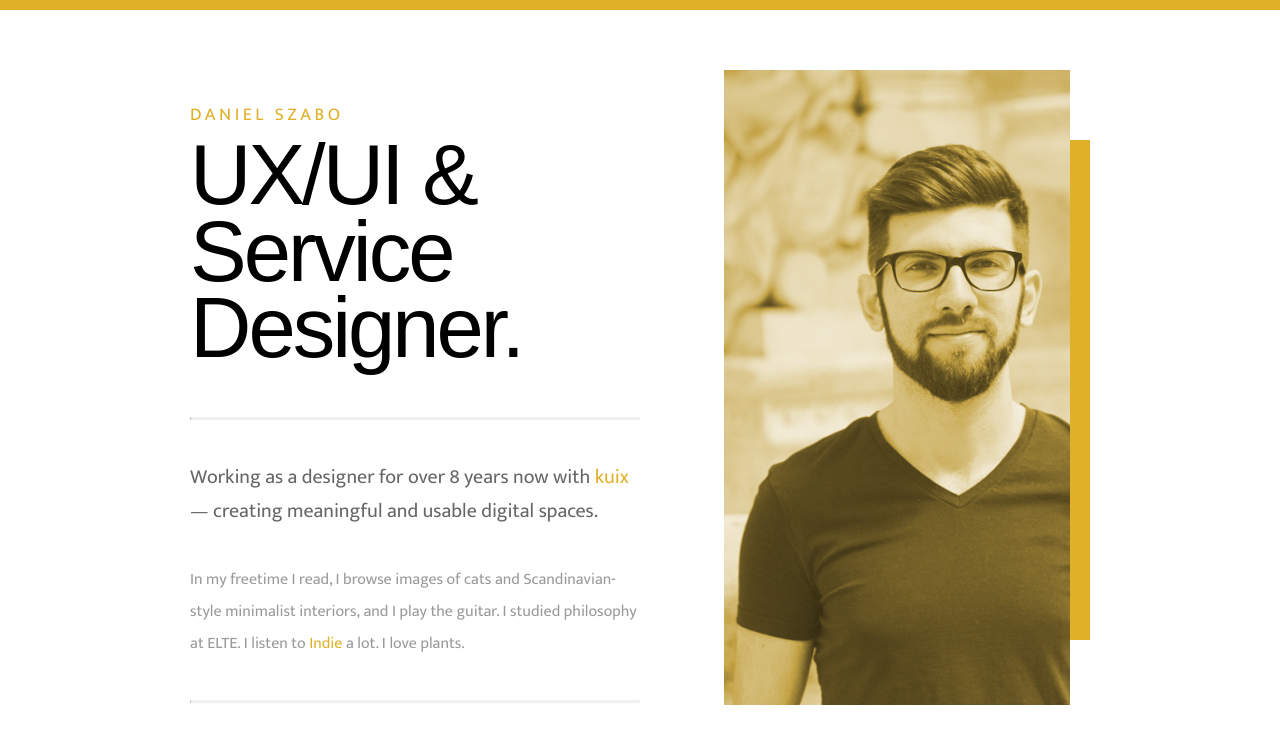
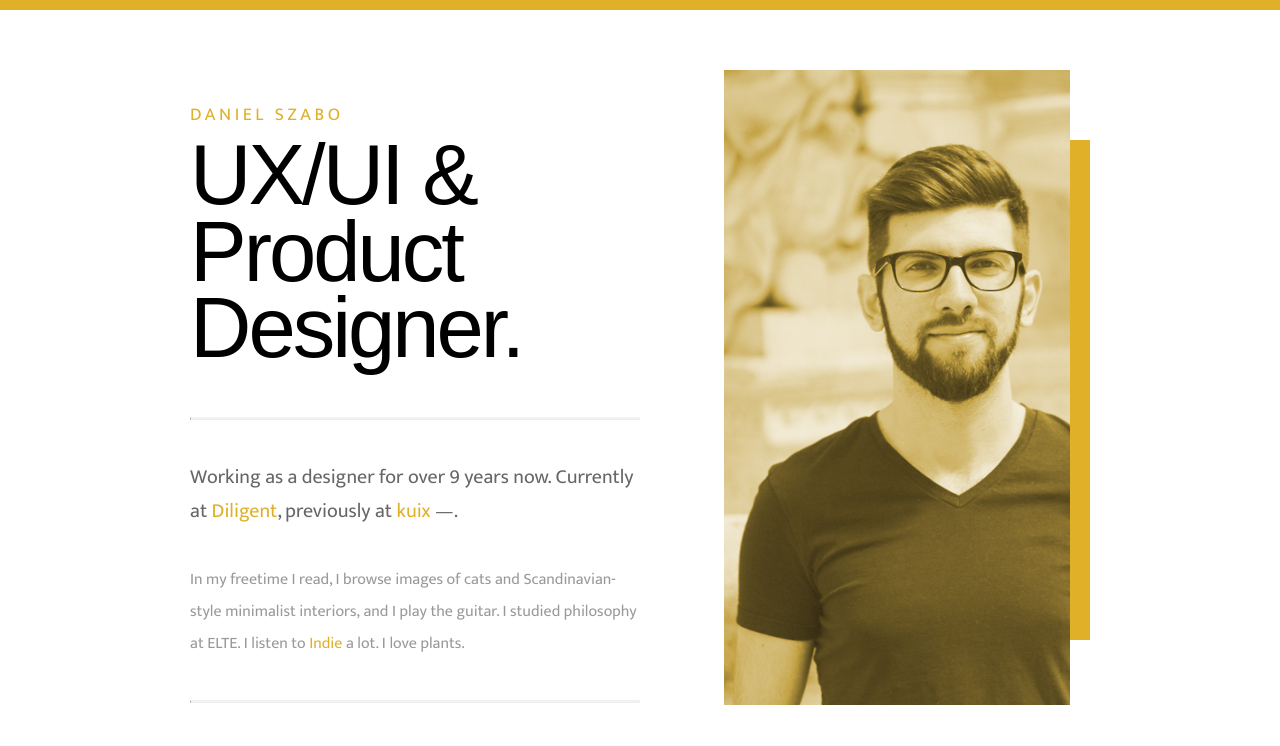
Before and after one commit to szada/bio, a plain HTML site: page index.html in a window 1280 px wide. Drawn offline with Linux system fonts and the light colour scheme; a web font is replaced by a local one.

Commit message:
Update index.html
Content now featuring Diligent.

```diff
--- a/index.html
+++ b/index.html
@@ -10,9 +10,9 @@
 	<main>
 		<div class="left">
 			<h1>Daniel Szabo</h1>
-			<h2>UX/UI &amp; Service Designer.</h2>
+			<h2>UX/UI &amp; Product Designer.</h2>
 			<hr class="line1">
-			<p>Working as a designer for over 8 years now with <a href="https://kuix.hu">kuix</a> &#8212; creating meaningful and usable digital spaces.</p>
+			<p>Working as a designer for over 9 years now. Currently at <a href="https://diligent.com">Diligent</a>, previously at <a href="https://kuix.hu">kuix</a> &#8212;.</p>
 		</div>
 		<div class="right">
 			<div class="goldbox"></div>
```
